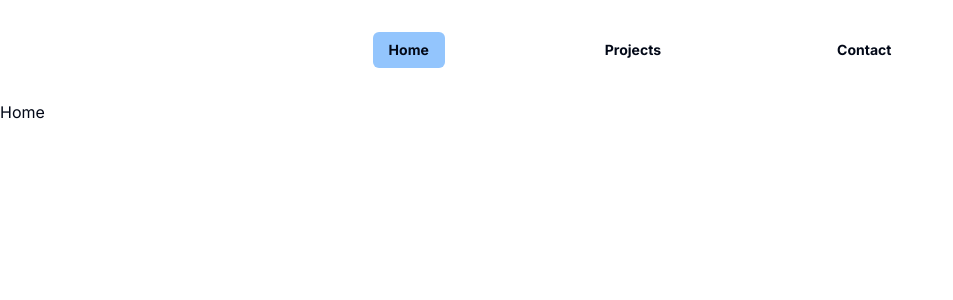
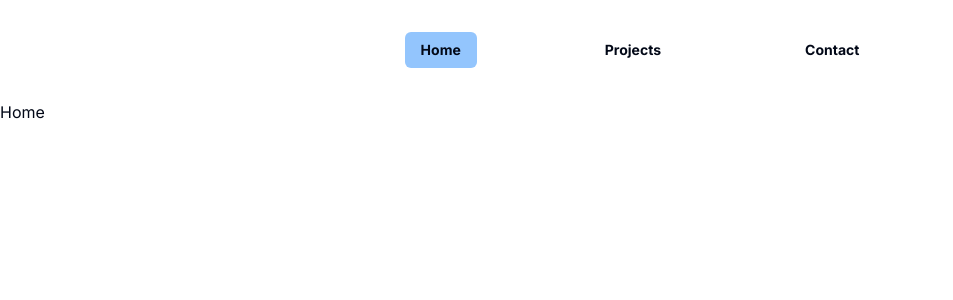
Before and after one commit to MohsenDorado/Floating-Nav, a Next.js app: page / in a window 1280 px wide. Shown: the top 300 px of the page, without its empty margins (0-953 px from the left). Built offline with nearby package versions, Linux system fonts and the light colour scheme.

Commit message:
gap fixed

```diff
--- a/components/nav.tsx
+++ b/components/nav.tsx
@@ -30,7 +30,7 @@ export default function Nav() {
 
   return (
     <nav className="p-8 flex justify-center">
-      <ul className="flex gap-36">
+      <ul className="flex gap-10 lg:gap-28 md:gap-16">
         <AnimatePresence>
           {links.map((link) => {
 
```
